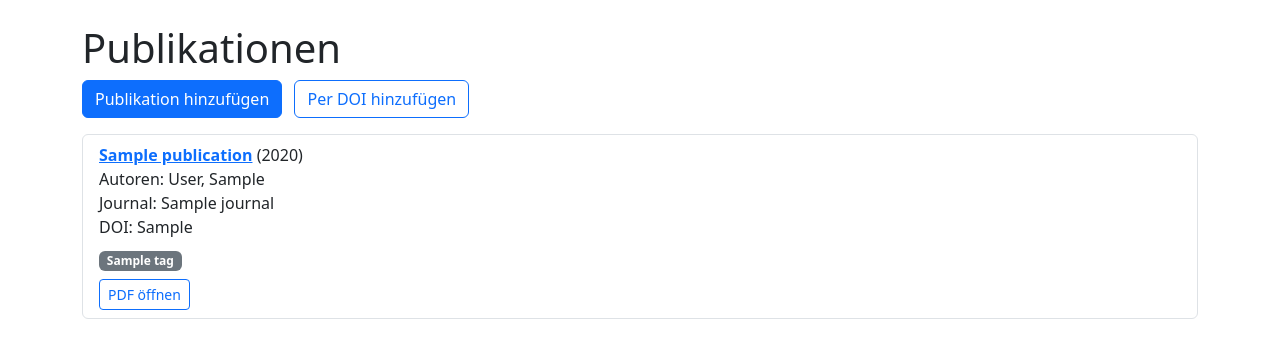
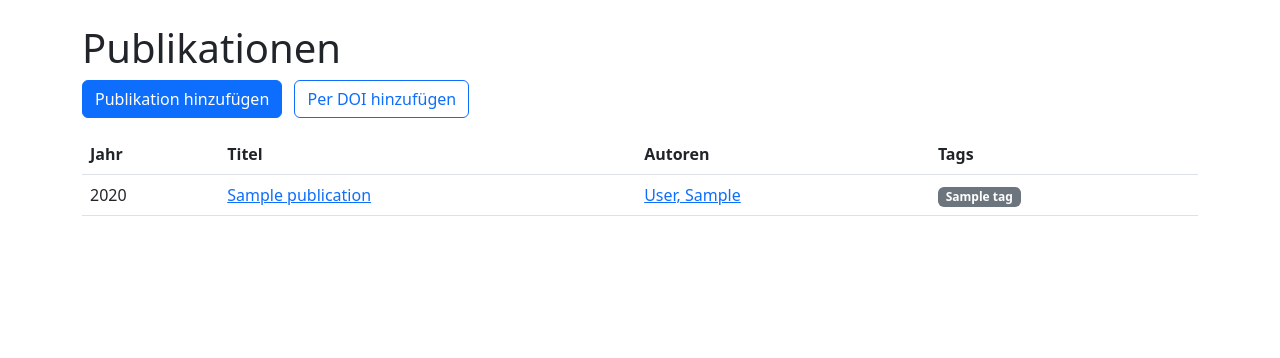
Before and after one commit to sklarmann/SimpleLiteratureManager, a Django app: page /publications/ in a window 1280 px wide. Shown: the part 56-414 px from the top of the page. Run offline with Django 5.2, Linux system fonts and the light colour scheme; tables that the repository leaves empty hold one stand-in row (values such as "Sample post").

Commit message:
Make publication list sortable table

```diff
--- a/SimpleLiteratureManager/library/templates/publication_list.html
+++ b/SimpleLiteratureManager/library/templates/publication_list.html
@@ -7,25 +7,43 @@
     <a href="{% url 'publication_add_by_doi' %}" class="btn btn-outline-primary">Per DOI hinzufügen</a>
 </div>
 
-<ul class="list-group">
+<div class="table-responsive">
+    <table class="table table-hover sortable">
+        <thead>
+            <tr>
+                <th scope="col" data-sort="number">Jahr</th>
+                <th scope="col" data-sort="string">Titel</th>
+                <th scope="col" data-sort="string">Autoren</th>
+                <th scope="col" data-sort="string">Tags</th>
+            </tr>
+        </thead>
+        <tbody>
             {% for p in publications %}
-    <li class="list-group-item">
-        <strong><a href="{% url 'publication_detail' p.id %}">{{ p.title }}</a></strong> ({{ p.year }})<br>
-        Autoren: {{ p.authors.all|join:", " }}<br>
-        Journal: {{ p.journal }}<br>
-        {% if p.doi %}DOI: {{ p.doi }}<br>{% endif %}
+            <tr>
+                <td data-value="{{ p.year|default:'' }}">{{ p.year }}</td>
+                <td>
+                    <a href="{% url 'publication_detail' p.id %}">{{ p.title }}</a>
+                </td>
+                <td data-value="{{ p.authors.all|join:', ' }}">
+                    {% for author in p.authors.all %}
+                        <a href="{% url 'author_detail' author.id %}">{{ author }}</a>{% if not forloop.last %}, {% endif %}
+                    {% empty %}
+                        &mdash;
+                    {% endfor %}
+                </td>
+                <td data-value="{{ p.tags.all|join:', ' }}">
                     {% if p.tags.all|length %}
-            <div class="mt-2">
                         {% for tag in p.tags.all %}
                             <span class="badge bg-secondary me-1">{{ tag.name }}</span>
                         {% endfor %}
+                    {% else %}
+                        &mdash;
+                    {% endif %}
+                </td>
+            </tr>
+            {% endfor %}
+        </tbody>
+    </table>
 </div>
-        {% endif %}
-        {% if p.pdf %}
-            <a href="{{ p.pdf.url }}" class="btn btn-sm btn-outline-primary mt-2">PDF öffnen</a>
-        {% endif %}
-    </li>
-    {% endfor %}
-</ul>
 
 {% endblock %}
```
Lines whose indentation alone changed are shown as unchanged.
